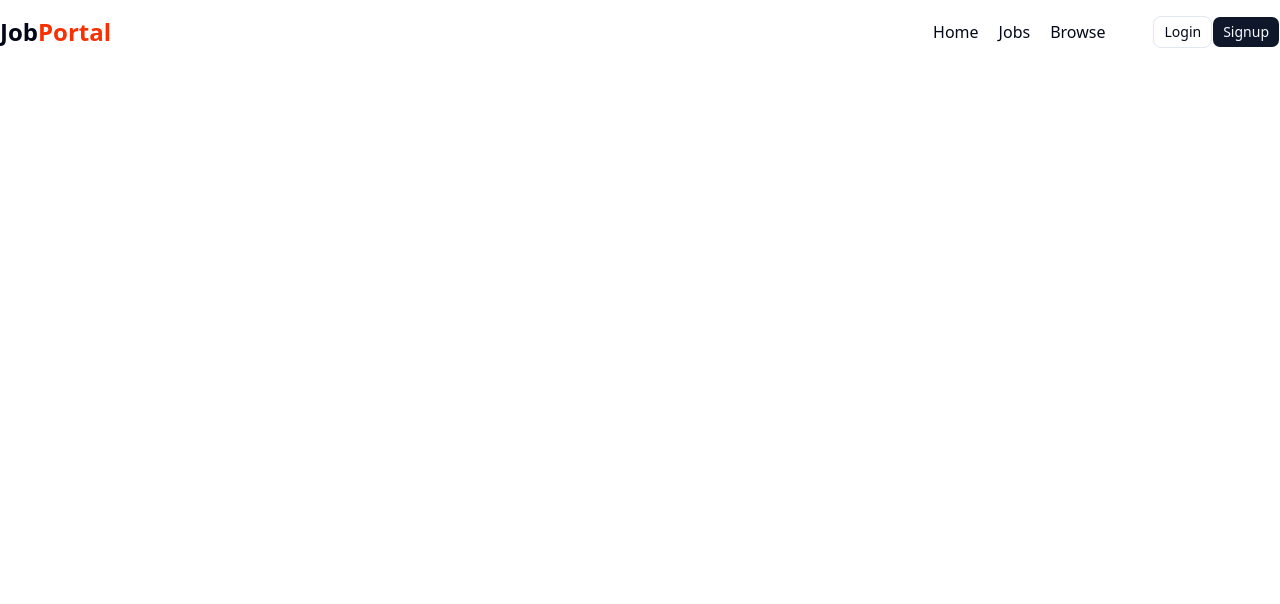
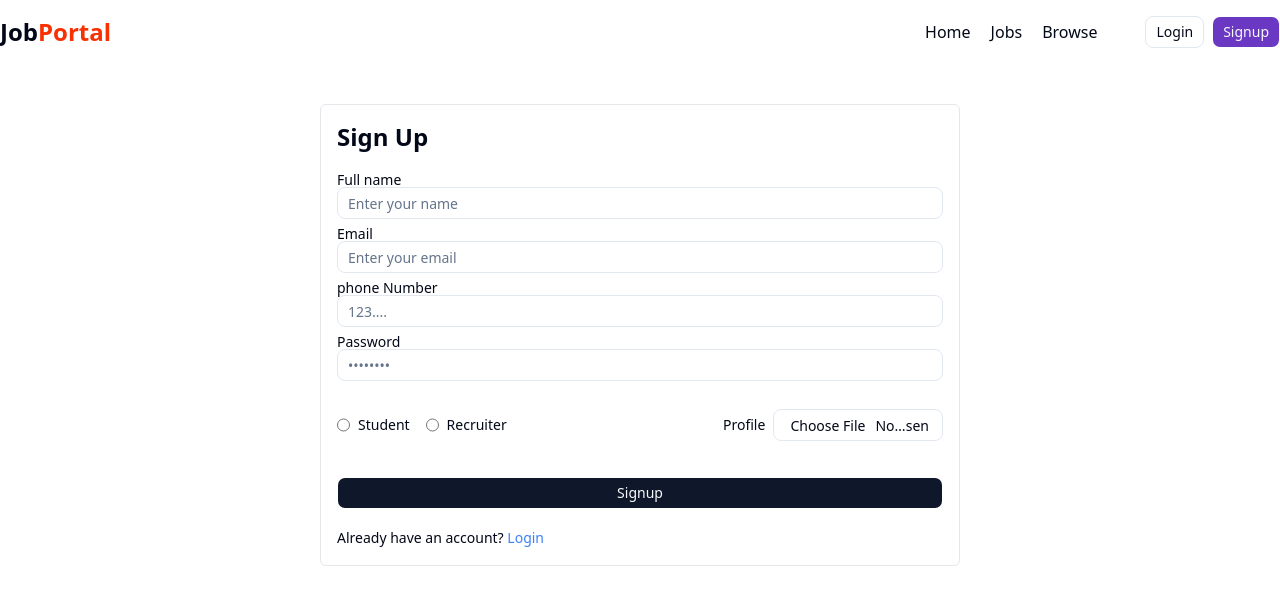
Before and after one commit to ranisumbul7/Job_portal, a React (Vite) app in the folder frontend/: page /signup in a window 1280 px wide. Shown: the top 604 px of the page. Built offline with nearby package versions, Linux system fonts and the light colour scheme.

Commit message:
Your message

```diff
--- a/frontend/src/App.jsx
+++ b/frontend/src/App.jsx
@@ -1,12 +1,34 @@
-
+import { createBrowserRouter, RouterProvider } from "react-router-dom";
 import "./App.css";
 import Navbar from "./components/shared/Navbar";
+import Login from './components/auth/Login'
+import Signup from './components/auth/Signup'
+import Home from './components/Home'
+
+
+const appRouter = createBrowserRouter([
+  {
+    path: '/',
+    element: <Home />
+  },
+  {
+    path: '/login',
+    element: <Login />
+  },
+  {
+    path: '/signup',
+    element: <Signup />
+  },
+
+])
+
 function App() {
-  return(
-    <>
-      <Navbar />
-    </>
+
+  return (
+    <div>
+      <RouterProvider router={appRouter} />
+    </div>
   )
 }
 
-export default App;
+export default App
--- /dev/null
+++ b/frontend/src/components/Home.jsx
@@ -0,0 +1,12 @@
+import React from 'react'
+import Navbar from './shared/Navbar'
+
+const Home = () => {
+    return (
+        <div>
+            <Navbar />
+        </div>
+    )
+}
+
+export default Home
--- /dev/null
+++ b/frontend/src/components/auth/Login.jsx
@@ -0,0 +1,67 @@
+import React from 'react'
+import Navbar from '../shared/Navbar'
+import { Label } from '../ui/label'
+import { Input } from '../ui/input'
+import { RadioGroup } from '../ui/radio-group'
+import { Button } from '../ui/button'
+import { Link, useNavigate } from 'react-router-dom'
+
+const Login = () => {
+
+    return (
+        <div>
+            <Navbar />
+           <div className="flex items-center justify-center mx-auto max-w-7xl">
+            <from action="" className="w-1/2 p-4 my-10 border border-gray-200 rounded-md">
+                <h1 className="mb-5 text-2xl font-bold">Login</h1>
+
+                <div className="my-2">
+                  <Label>Email</Label>
+                  <Input
+                   type="email"
+                   placeholder="Enter your email"
+                  />
+                </div>
+
+
+                <div className="my-2">
+                  <Label>Password</Label>
+                  <Input
+                   type="password"
+                   placeholder="••••••••"
+                  />
+                </div>
+                <div className="flex items-center justify-between ">
+                    <RadioGroup className="flex items-center gap-4 my-5">
+      <div className="flex items-center space-x-2">
+        <Input
+        type="radio"
+        name="role"
+        value="student"
+        className="cursor-pointer"
+         />
+        <Label htmlFor="r1">Student</Label>
+      </div>
+
+      <div className="flex items-center space-x-2">
+        <Input
+          type="radio"
+          name="role"
+          value="recruiter"
+          className="cursor-pointer"
+        />
+        <Label htmlFor="r3">Recruiter</Label>
+      </div>
+    </RadioGroup>
+
+       </div>
+
+    <Button type="Submit" className="w-full my-4">Login</Button>
+    <span className="text-sm">Don't have an account? <Link to="/signup" className="text-blue-500">Sign Up</Link></span>
+            </from>
+           </div>
+        </div>
+    )
+}
+
+export default Login
--- /dev/null
+++ b/frontend/src/components/auth/Signup.jsx
@@ -0,0 +1,85 @@
+import React from 'react'
+import Navbar from '../shared/Navbar'
+import { Label } from '../ui/label'
+import { Input } from '../ui/input'
+import { RadioGroup } from '../ui/radio-group'
+import { Button } from '../ui/button'
+import { Link, useNavigate } from 'react-router-dom'
+
+const Signup = () => {
+    return (
+        <div>
+            <Navbar />
+           <div className="flex items-center justify-center mx-auto max-w-7xl">
+            <from action="" className="w-1/2 p-4 my-10 border border-gray-200 rounded-md">
+                <h1 className="mb-5 text-2xl font-bold">Sign Up</h1>
+                <div className="my-2">
+                  <Label>Full name</Label>
+                  <Input
+                   type="text"
+                   placeholder="Enter your name"
+                  />
+                </div>
+                <div className="my-2">
+                  <Label>Email</Label>
+                  <Input
+                   type="email"
+                   placeholder="Enter your email"
+                  />
+                </div>
+                <div className="my-2">
+                  <Label>phone Number</Label>
+                  <Input
+                   type="text"
+                   placeholder="123...."
+                  />
+                </div>
+
+                <div className="my-2">
+                  <Label>Password</Label>
+                  <Input
+                   type="password"
+                   placeholder="••••••••"
+                  />
+                </div>
+                <div className="flex items-center justify-between ">
+                    <RadioGroup className="flex items-center gap-4 my-5">
+      <div className="flex items-center space-x-2">
+        <Input
+        type="radio"
+        name="role"
+        value="student"
+        className="cursor-pointer"
+         />
+        <Label htmlFor="r1">Student</Label>
+      </div>
+
+      <div className="flex items-center space-x-2">
+        <Input
+          type="radio"
+          name="role"
+          value="recruiter"
+          className="cursor-pointer"
+        />
+        <Label htmlFor="r3">Recruiter</Label>
+      </div>
+    </RadioGroup>
+    <div className="flex items-center gap-2">
+      <Label>Profile</Label>
+      <Input
+        accept="image/*"
+        type="file"
+        className="cursor-pointer"
+      />
+    </div>
+       </div>
+
+    <Button type="Submit" className="w-full my-4">Signup</Button>
+    <span className="text-sm">Already have an account? <Link to="/login" className="text-blue-500">Login</Link></span>
+            </from>
+           </div>
+        </div>
+    )
+}
+
+export default Signup
--- a/frontend/src/components/shared/Navbar.jsx
+++ b/frontend/src/components/shared/Navbar.jsx
@@ -3,6 +3,7 @@
 import { Button } from '../ui/button'
 import { Avatar,  AvatarImage } from "../ui/avatar"
 import { LogOut, User2 } from 'lucide-react'
+import { Link } from "react-router-dom";
 
 const Navbar = () => {
     const user = false; // Replace with your authentication logic
@@ -20,10 +21,13 @@
             </ul>
             {
               !user ? (
-                <div>
-                    <Button variant="outline">Login</Button>
-                    <Button>Signup</Button>
-                </div>
+                <div className="flex items-center gap-2">
+                <Link to="/login"><Button variant="outline">Login</Button></Link>
+
+  <Link to="/signup"><Button className="bg-[#6A38C2] hover:bg-[#5b30a6]">
+         Signup
+  </Button></Link>
+</div>
 
               )  : (
                 <Popover>
--- /dev/null
+++ b/frontend/src/components/ui/input.jsx
@@ -0,0 +1,23 @@
+import * as React from "react"
+import { Input as InputPrimitive } from "@base-ui/react/input"
+
+import { cn } from "@/lib/utils"
+
+function Input({
+  className,
+  type,
+  ...props
+}) {
+  return (
+    <InputPrimitive
+      type={type}
+      data-slot="input"
+      className={cn(
+        "h-8 w-full min-w-0 rounded-lg border border-input bg-transparent px-2.5 py-1 text-base transition-colors outline-none file:inline-flex file:h-6 file:border-0 file:bg-transparent file:text-sm file:font-medium file:text-foreground placeholder:text-muted-foreground focus-visible:border-ring focus-visible:ring-3 focus-visible:ring-ring/50 disabled:pointer-events-none disabled:cursor-not-allowed disabled:bg-input/50 disabled:opacity-50 aria-invalid:border-destructive aria-invalid:ring-3 aria-invalid:ring-destructive/20 md:text-sm dark:bg-input/30 dark:disabled:bg-input/80 dark:aria-invalid:border-destructive/50 dark:aria-invalid:ring-destructive/40",
+        className
+      )}
+      {...props} />
+  );
+}
+
+export { Input }
--- /dev/null
+++ b/frontend/src/components/ui/label.jsx
@@ -0,0 +1,20 @@
+import * as React from "react"
+
+import { cn } from "@/lib/utils"
+
+function Label({
+  className,
+  ...props
+}) {
+  return (
+    <label
+      data-slot="label"
+      className={cn(
+        "flex items-center gap-2 text-sm leading-none font-medium select-none group-data-[disabled=true]:pointer-events-none group-data-[disabled=true]:opacity-50 peer-disabled:cursor-not-allowed peer-disabled:opacity-50",
+        className
+      )}
+      {...props} />
+  );
+}
+
+export { Label }
--- /dev/null
+++ b/frontend/src/components/ui/radio-group.jsx
@@ -0,0 +1,40 @@
+import { Radio as RadioPrimitive } from "@base-ui/react/radio"
+import { RadioGroup as RadioGroupPrimitive } from "@base-ui/react/radio-group"
+
+import { cn } from "@/lib/utils"
+
+function RadioGroup({
+  className,
+  ...props
+}) {
+  return (
+    <RadioGroupPrimitive
+      data-slot="radio-group"
+      className={cn("grid w-full gap-2", className)}
+      {...props} />
+  );
+}
+
+function RadioGroupItem({
+  className,
+  ...props
+}) {
+  return (
+    <RadioPrimitive.Root
+      data-slot="radio-group-item"
+      className={cn(
+        "group/radio-group-item peer relative flex aspect-square size-4 shrink-0 rounded-full border border-input outline-none after:absolute after:-inset-x-3 after:-inset-y-2 focus-visible:border-ring focus-visible:ring-3 focus-visible:ring-ring/50 disabled:cursor-not-allowed disabled:opacity-50 aria-invalid:border-destructive aria-invalid:ring-3 aria-invalid:ring-destructive/20 aria-invalid:aria-checked:border-primary dark:bg-input/30 dark:aria-invalid:border-destructive/50 dark:aria-invalid:ring-destructive/40 data-checked:border-primary data-checked:bg-primary data-checked:text-primary-foreground dark:data-checked:bg-primary",
+        className
+      )}
+      {...props}>
+      <RadioPrimitive.Indicator
+        data-slot="radio-group-indicator"
+        className="flex size-4 items-center justify-center">
+        <span
+          className="absolute top-1/2 left-1/2 size-2 -translate-x-1/2 -translate-y-1/2 rounded-full bg-primary-foreground" />
+      </RadioPrimitive.Indicator>
+    </RadioPrimitive.Root>
+  );
+}
+
+export { RadioGroup, RadioGroupItem }
```
